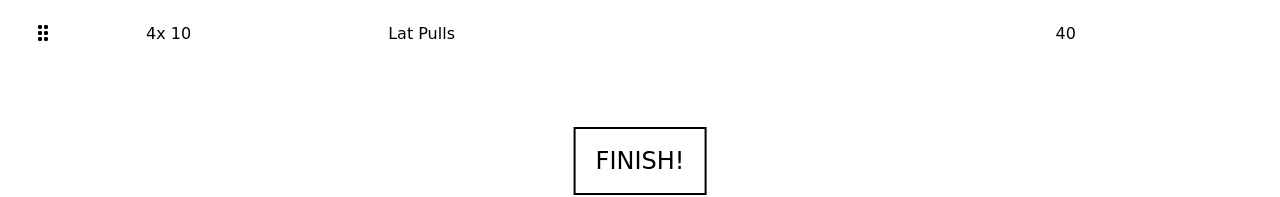
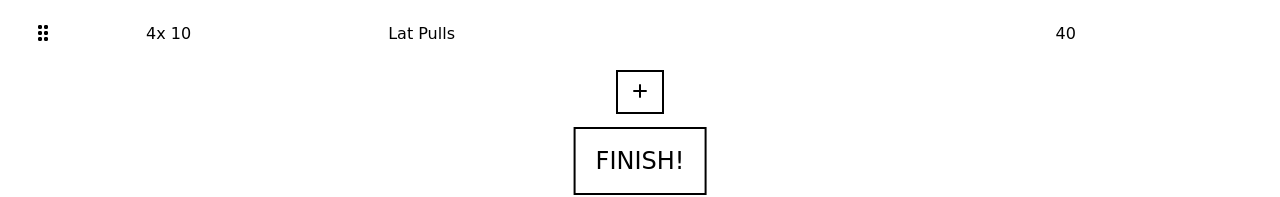
Before and after one commit to yansiegers/sveltekit-workout-app, a SvelteKit app: page /workout-routines/0/finish in a window 1280 px wide. Shown: the part 563-760 px from the top of the page. Built offline with nearby package versions, Linux system fonts and the light colour scheme.

Commit message:
Add button to add exercise

```diff
--- a/src/routes/workout-routines/0/finish/+page.svelte
+++ b/src/routes/workout-routines/0/finish/+page.svelte
@@ -1,6 +1,7 @@
 <script lang="ts">
 	import FloatingButton from '../../../../components/FloatingButton.svelte';
 	import Header from '../../../../components/Header.svelte';
+	import Icon from '../../../../components/Icon.svelte';
 	import OrderableExercisesList from '../../../../components/OrderableExercisesList.svelte';
 
 	interface WorkoutExercise {
@@ -41,6 +42,11 @@
 		<div class="mb-24">
 			<OrderableExercisesList title="Warming up" exercises={warmingUpExercises} />
 			<OrderableExercisesList title="Workout" exercises={workoutExercises} />
+			<div class="flex justify-center">
+				<button class="border-2 border-black bg-white px-3 py-2">
+					<Icon name="plus" />
+				</button>
+			</div>
 		</div>
 
 		<FloatingButton text="Finish!" href="/workout-routines/0/exercises" />
```
